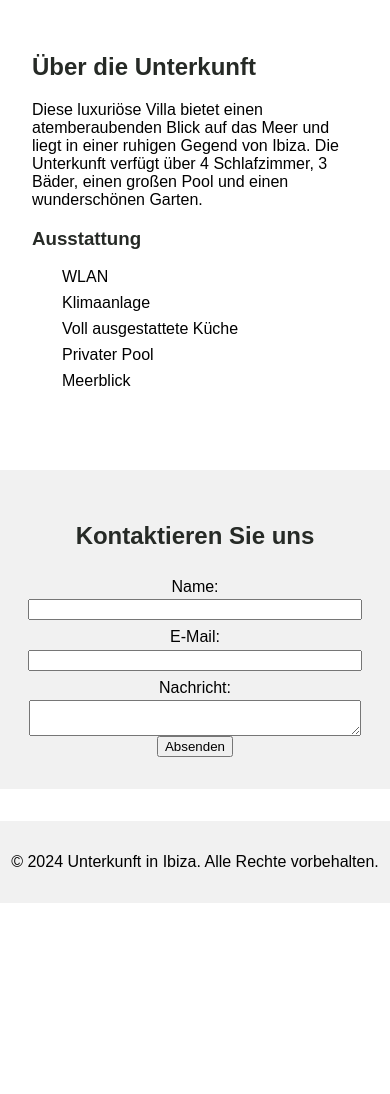
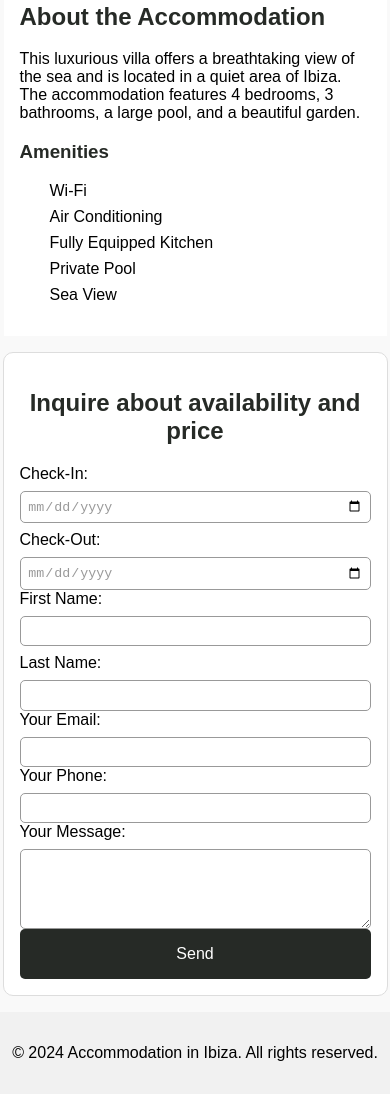
Before and after one commit to kianbuechner/can_arenal, a plain HTML site: page index.html in a window 390 px wide. Shown: the part 603-1697 px from the top of the page. Before the commit the page ends 1506 px from the top, so only its background shows below. Drawn offline with Linux system fonts and the light colour scheme; a script that the page names is missing.

Commit message:
some changes

```diff
--- a/index.html
+++ b/index.html
@@ -1,9 +1,9 @@
 <!DOCTYPE html>
-<html lang="de">
+<html lang="en">
 <head>
     <meta charset="UTF-8">
     <meta name="viewport" content="width=device-width, initial-scale=1.0">
-    <title>Unterkunft in Ibiza</title>
+    <title>Accommodation in Ibiza</title>
     <link rel="stylesheet" href="styles.css">
 </head>
 <body>
@@ -20,50 +20,75 @@
     </header>
 
     <section class="hero-image">
-        <img src="hero.jpeg" alt="Unterkunft in Ibiza">
+        <img src="hero.jpeg" alt="Accommodation in Ibiza">
     </section>
 
     <section class="intro">
-        <h2>Luxuriöse Villa mit Meerblick</h2>
-        <p>Diese atemberaubende Villa bietet einen unvergesslichen Urlaub mit atemberaubendem Blick auf das Mittelmeer. Genießen Sie Komfort und Luxus in einer ruhigen Umgebung.</p>
+        <h2>Luxurious Villa with Sea View</h2>
+        <p>This stunning villa offers an unforgettable vacation with breathtaking views of the Mediterranean Sea. Enjoy comfort and luxury in a tranquil setting.</p>
     </section>
 
     <section class="price-box">
-        <h3>Preis pro Nacht: €500</h3>
+        <h3>Price per Night: €500</h3>
     </section>
 
     <section class="details">
-        <h2>Über die Unterkunft</h2>
-        <p>Diese luxuriöse Villa bietet einen atemberaubenden Blick auf das Meer und liegt in einer ruhigen Gegend von Ibiza. Die Unterkunft verfügt über 4 Schlafzimmer, 3 Bäder, einen großen Pool und einen wunderschönen Garten.</p>
+        <h2>About the Accommodation</h2>
+        <p>This luxurious villa offers a breathtaking view of the sea and is located in a quiet area of Ibiza. The accommodation features 4 bedrooms, 3 bathrooms, a large pool, and a beautiful garden.</p>
 
-        <h3>Ausstattung</h3>
+        <h3>Amenities</h3>
         <ul>
-            <li>WLAN</li>
-            <li>Klimaanlage</li>
-            <li>Voll ausgestattete Küche</li>
-            <li>Privater Pool</li>
-            <li>Meerblick</li>
+            <li>Wi-Fi</li>
+            <li>Air Conditioning</li>
+            <li>Fully Equipped Kitchen</li>
+            <li>Private Pool</li>
+            <li>Sea View</li>
         </ul>
     </section>
 
     <section class="contact-form">
-        <h2>Kontaktieren Sie uns</h2>
+        <h2>Inquire about availability and price</h2>
         <form id="contactForm">
-            <label for="name">Name:</label>
-            <input type="text" id="name" name="name" required>
-
-            <label for="email">E-Mail:</label>
-            <input type="email" id="email" name="email" required>
-
-            <label for="message">Nachricht:</label>
-            <textarea id="message" name="message" required></textarea>
-
-            <button type="submit">Absenden</button>
+            <div class="form-row">
+                <div class="form-group">
+                    <label for="checkin">Check-In:</label>
+                    <input type="date" id="checkin" name="checkin" required>
+                </div>
+                <div class="form-group">
+                    <label for="checkout">Check-Out:</label>
+                    <input type="date" id="checkout" name="checkout" required>
+                </div>
+            </div>
+            <div class="form-row">
+                <div class="form-group">
+                    <label for="firstname">First Name:</label>
+                    <input type="text" id="firstname" name="firstname" required>
+                </div>
+                <div class="form-group">
+                    <label for="lastname">Last Name:</label>
+                    <input type="text" id="lastname" name="lastname" required>
+                </div>
+            </div>
+            <div class="form-group">
+                <label for="email">Your Email:</label>
+                <input type="email" id="email" name="email" required>
+            </div>
+            <div class="form-group">
+                <label for="phone">Your Phone:</label>
+                <input type="tel" id="phone" name="phone" required>
+            </div>
+            <div class="form-group">
+                <label for="message">Your Message:</label>
+                <textarea id="message" name="message" required></textarea>
+            </div>
+            <div class="form-group">
+                <button type="submit">Send</button>
+            </div>
         </form>
     </section>
 
     <footer>
-        <p>&copy; 2024 Unterkunft in Ibiza. Alle Rechte vorbehalten.</p>
+        <p>&copy; 2024 Accommodation in Ibiza. All rights reserved.</p>
     </footer>
 
     <script src="script.js"></script>
--- a/styles.css
+++ b/styles.css
@@ -3,6 +3,7 @@ body {
     margin: 0;
     padding: 0;
     box-sizing: border-box;
+    background-color: #f9f9f9;
 }
 
 header {
@@ -46,17 +47,24 @@ nav ul li a {
 }
 
 .price-box {
+    display: flex;
+    justify-content: center;
+    align-items: center;
     text-align: center;
-    border: 2px solid #262a26;
-    padding: 1em;
-    margin: 2em 0;
-    background-color: #f9f9f9;
+    border: 1px solid #ccc;
+    padding: 1.5em;
+    margin: 2em auto;
+    background-color: #fff;
     font-size: 1.5em;
     color: #262a26;
+    border-radius: 10px;
+    max-width: 300px; /* Gleiche Breite wie die Formularelemente */
 }
 
 .details {
     padding: 2em;
+    background-color: #fff;
+    margin: 2em 0;
 }
 
 .details h2, .details h3 {
@@ -77,8 +85,11 @@ nav ul li a {
 
 .contact-form {
     padding: 2em;
-    background-color: #f1f1f1;
-    margin: 2em 0;
+    background-color: #fff;
+    margin: 2em auto;
+    max-width: 600px;
+    border: 1px solid #ddd;
+    border-radius: 10px;
 }
 
 .contact-form h2 {
@@ -86,18 +97,59 @@ nav ul li a {
     text-align: center;
 }
 
-.contact-form form {
+.contact-form .form-row {
+    display: flex;
+    justify-content: space-between;
+    gap: 3em;
+}
+
+.contact-form .form-group {
     display: flex;
     flex-direction: column;
-    align-items: center;
+    flex: 1;
+    margin-bottom: 1em;
 }
 
-.contact-form label {
-    margin: 0.5em 0 0.2em;
+.contact-form .form-group:first-child {
+    margin-left: 0;
 }
 
-.contact-form input, .contact-form textarea {
+.contact-form .form-group:last-child {
+    margin-right: 0;
+}
+
+.contact-form .form-group label {
+    margin-bottom: 0.5em;
+}
+
+.contact-form .form-group input,
+.contact-form .form-group textarea {
+    padding: 0.5em; /* Gleichmäßiges Padding */
+    border: 1px solid #999; /* Dunkelgrauer Rand */
+    border-radius: 5px;
     width: 100%;
+    box-sizing: border-box; /* Sicherstellen, dass das Padding innerhalb der Breite des Elements liegt */
+    color: #999; /* Dunkelgraue Schriftfarbe */
+}
+
+.contact-form .form-group textarea {
+    resize: vertical;
+    height: 6em; /* Doppelte Größe */
+}
+
+.contact-form .form-group button {
+    background-color: #262a26;
+    color: white;
+    border: none;
+    padding: 1em 2em;
+    cursor: pointer;
+    font-size: 1em;
+    border-radius: 5px;
+    align-self: flex-end;
+}
+
+.contact-form .form-group button:hover {
+    background-color: #262a26;
 }
 
 footer {
@@ -105,3 +157,61 @@ footer {
     padding: 1em 0;
     background-color: #f1f1f1;
 }
+
+/* Mobile Styles */
+@media (max-width: 600px) {
+    header {
+        flex-direction: column;
+        align-items: flex-start;
+    }
+
+    nav ul {
+        flex-direction: column;
+        width: 100%;
+    }
+
+    nav ul li {
+        margin-left: 0;
+        margin-top: 1em;
+    }
+
+    .hero-image img {
+        height: auto;
+    }
+
+    .intro, .price-box, .details, .contact-form {
+        padding: 1em;
+        margin: 1em auto;
+        max-width: 90%;
+    }
+
+    .price-box {
+        font-size: 1.2em;
+        padding: 1em;
+    }
+
+    .contact-form .form-row {
+        flex-direction: column;
+        gap: 0.5em;
+    }
+
+    .contact-form .form-group {
+        margin: 0;
+    }
+
+    .contact-form .form-group input,
+    .contact-form .form-group input,
+    .contact-form .form-group textarea {
+        padding: 0.5em; /* Gleichmäßiges Padding */
+        border: 1px solid #999; /* Dunkelgrauer Rand */
+        border-radius: 5px;
+        width: 100%;
+        box-sizing: border-box; /* Sicherstellen, dass das Padding innerhalb der Breite des Elements liegt */
+        color: #999; /* Dunkelgraue Schriftfarbe */
+    }
+
+    .contact-form .form-group button {
+        width: 100%;
+        align-self: center;
+    }
+}
```
Also changed, not shown: script.js (renamed from scripts.js), 1 other file.
